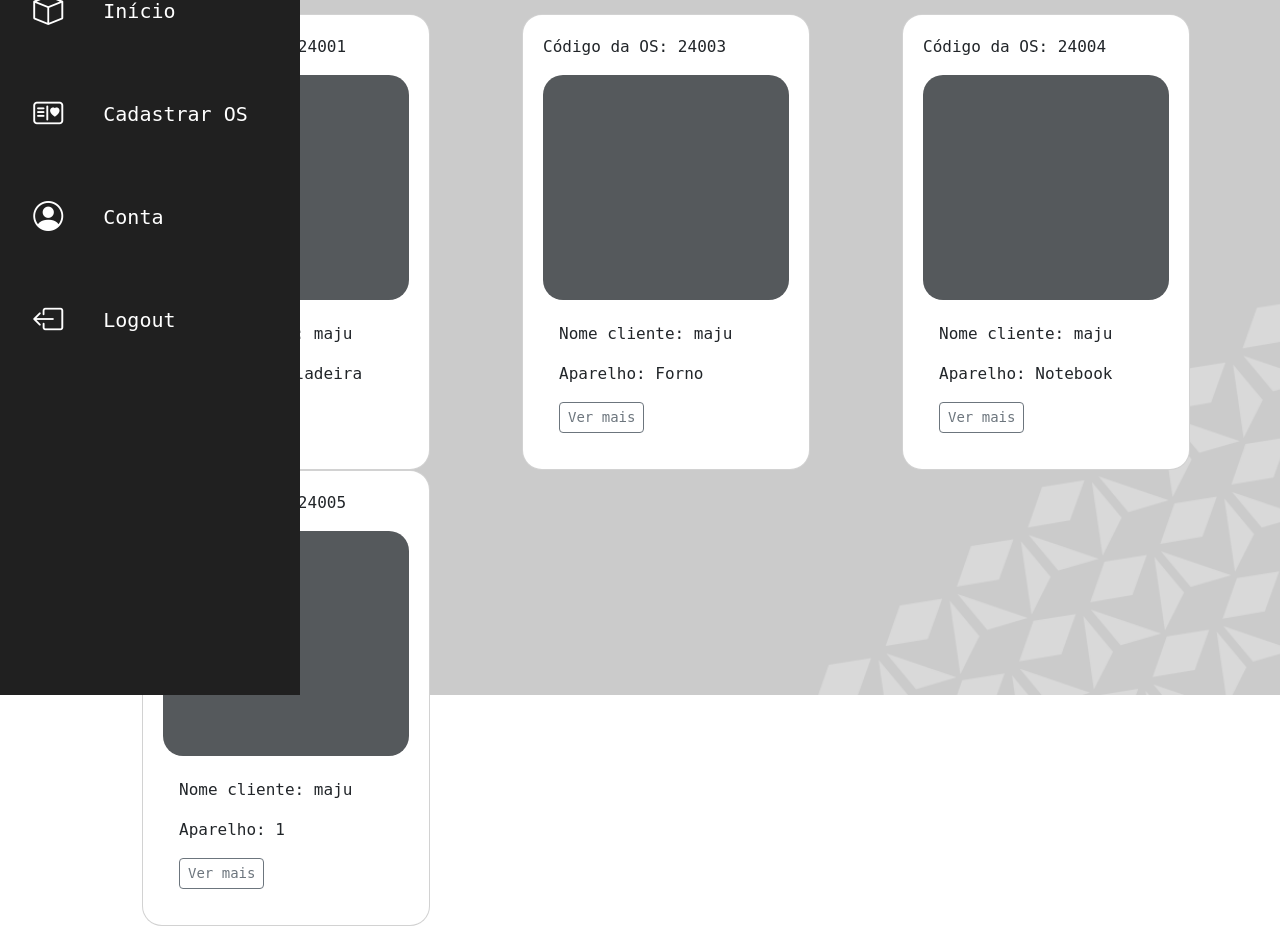
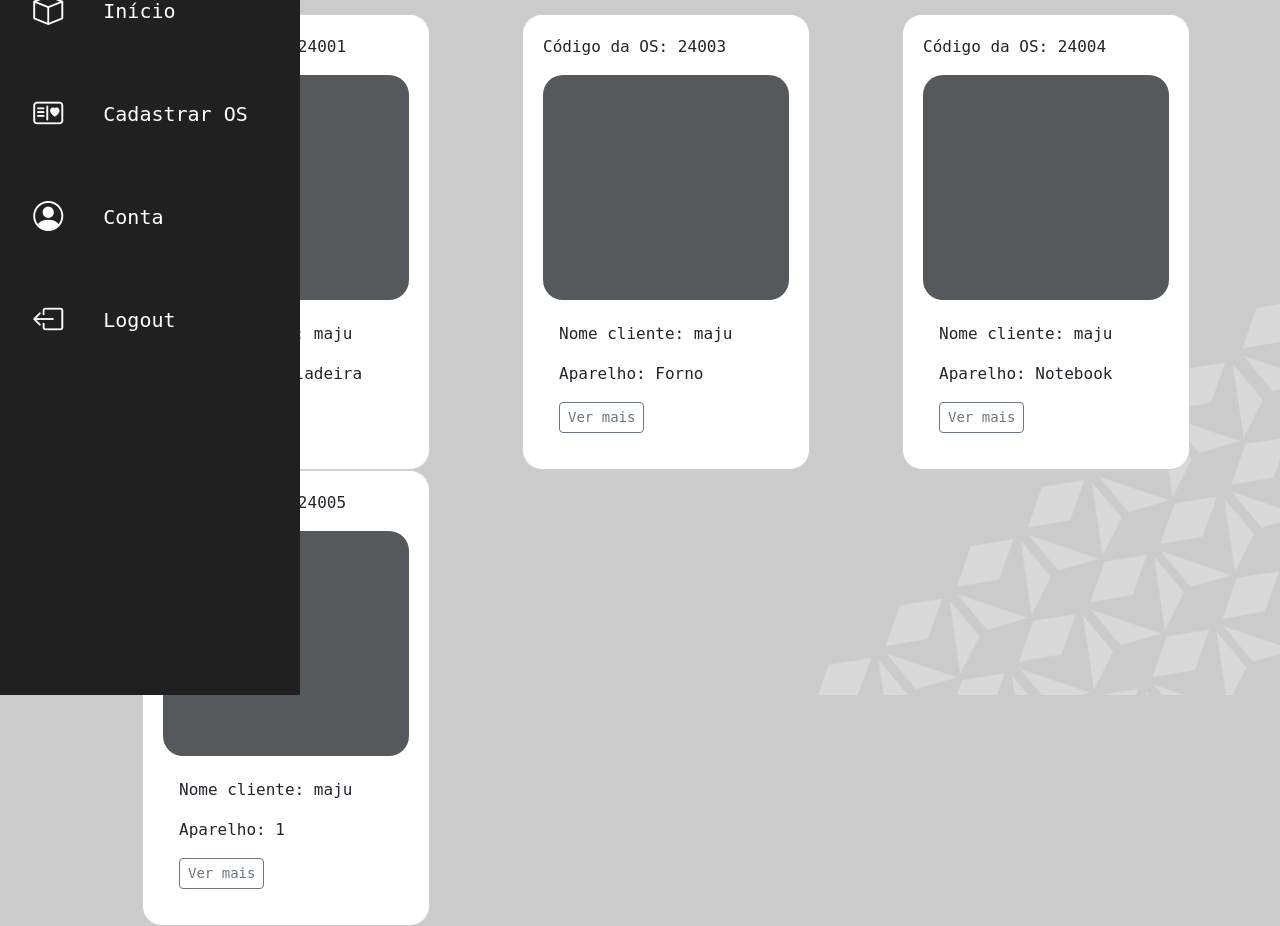
Before and after one commit to majupeixoto/cafe_projeto, a Django app: template Projeto/apps/templates/apps/servicos.html in a window 1280 px wide. Shown: the part 105-1031 px from the top of the page. Run offline with Django 5.2, Linux system fonts and the light colour scheme; the template is opened without the code that fills it: values that come from a table or form of the project are taken from there, others are empty; data comes from the database, SQL or seed files in the repository; parts of the project's set-up code (start-up, migrations or seed data) failed here and were passed over; some web fonts are replaced.

Commit message:
ajeitando imagem de fundo

```diff
--- a/Projeto/static/global/css/style.css
+++ b/Projeto/static/global/css/style.css
@@ -11,11 +11,12 @@
 }
 
 body {
-    height: 100vh;
+    min-height: 100vh;
     background-image: url('../img/fundo1.png');
     background-size: cover;
     background-position: center;
     background-repeat: no-repeat;
+    background-attachment: fixed; /* Fixar a imagem de fundo */
 }
 
 /* PERSONALIZAÇÕES ESPECÍFICAS */
```
